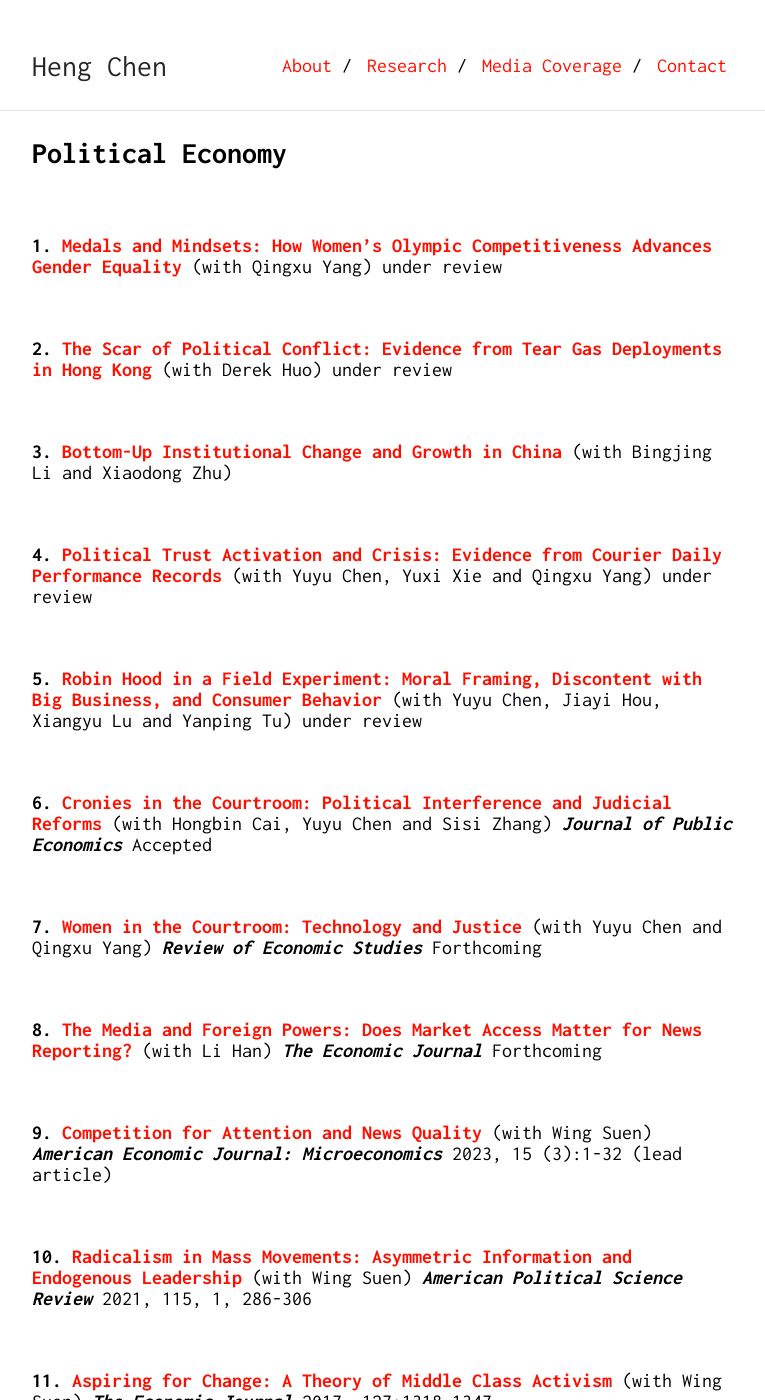
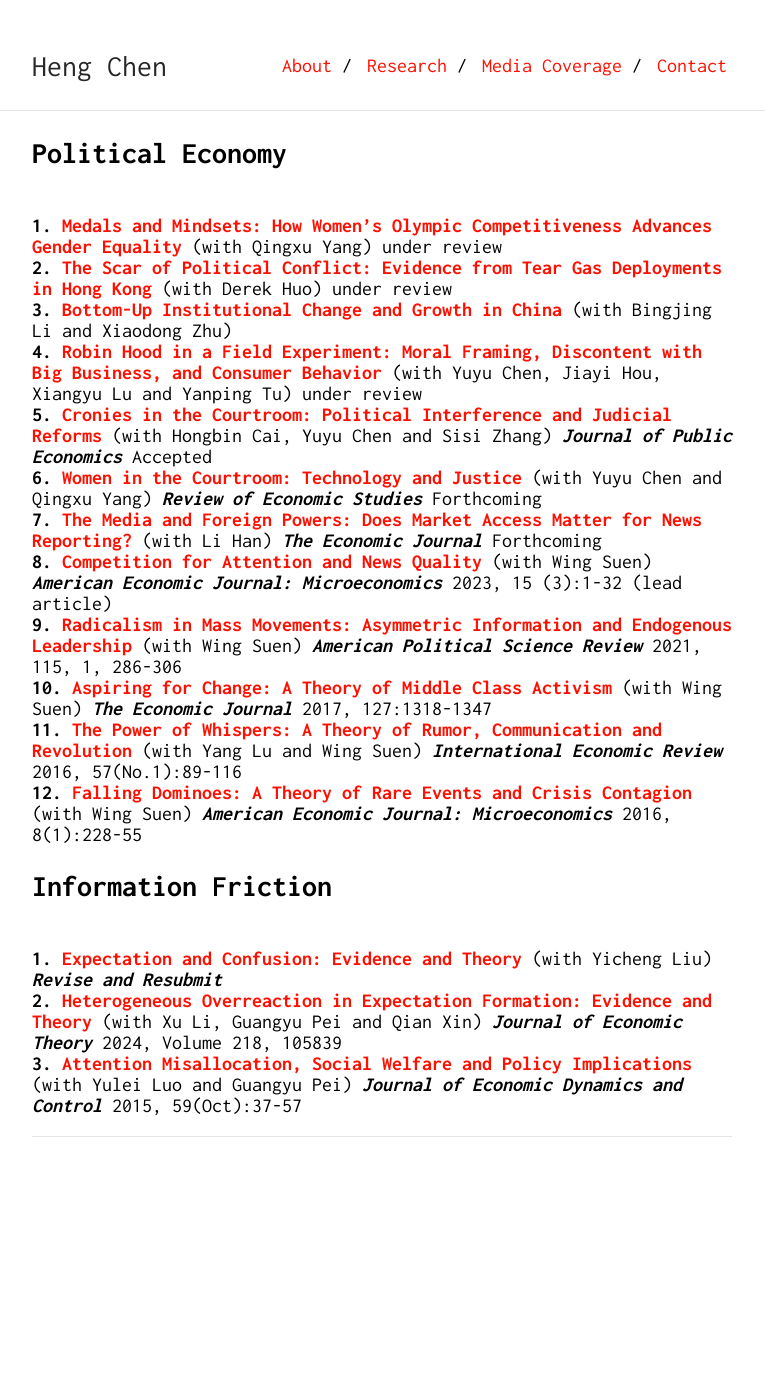
Before and after one commit to Shuyan0210611X/henrychen.github.io, a Jekyll site: the page built from research.md, in a window 1280 px wide and 1400 px high. Shown: the whole window, without its empty margins (258-1023 px from the left). Built offline with Jekyll 4.4.1, drawn with Linux system fonts in a browser that asks for light colours; our own code applies the rules of GitHub Pages for plain Markdown files.

Commit message:
Update research.md

```diff
--- a/research.md
+++ b/research.md
@@ -2,77 +2,36 @@
 layout: default
 permalink: /research/
 ---
-
 ## Political Economy
-
 <br>
-
-**1.** [**Medals and Mindsets: How Women’s Olympic
-Competitiveness Advances Gender Equality**](/files/Olyimpic.pdf) (with Qingxu Yang) under review
-
+**1.** [**Medals and Mindsets: How Women's Olympic Competitiveness Advances Gender Equality**](/files/Olyimpic.pdf) (with Qingxu Yang) under review
 <br>
-
-**2.** [**The Scar of Political Conflict: Evidence from Tear Gas
-Deployments in Hong Kong**](/files/housing-2025-submission.pdf) (with Derek Huo) under review
-
+**2.** [**The Scar of Political Conflict: Evidence from Tear Gas Deployments in Hong Kong**](/files/housing-2025-submission.pdf) (with Derek Huo) under review
 <br>
-
 **3.** [**Bottom-Up Institutional Change and Growth in China**](/files/CLZ_Feb-2025.pdf) (with Bingjing Li and Xiaodong Zhu)
-
 <br>
-
-**4.** [**Political Trust Activation and Crisis: Evidence from
-Courier Daily Performance Records**](/files/JD-2025-Oct-18.pdf) (with Yuyu Chen, Yuxi Xie and Qingxu Yang) under review
-
+**4.** [**Robin Hood in a Field Experiment: Moral Framing, Discontent with Big Business, and Consumer Behavior**](/files/Robinhood.pdf) (with Yuyu Chen, Jiayi Hou, Xiangyu Lu and Yanping Tu) under review
 <br>
-
-**5.** [**Robin Hood in a Field Experiment: Moral Framing, Discontent with Big Business, and Consumer Behavior**](/files/Robinhood.pdf) (with Yuyu Chen, Jiayi Hou, Xiangyu Lu and Yanping Tu) under review
-
+**5.** [**Cronies in the Courtroom: Political Interference and Judicial Reforms**](/files/cronies.pdf) (with Hongbin Cai, Yuyu Chen and Sisi Zhang) ***Journal of Public Economics*** Accepted
 <br>
-
-**6.** [**Cronies in the Courtroom: Political Interference and Judicial Reforms**](/files/cronies.pdf) (with Hongbin Cai, Yuyu Chen and Sisi Zhang) ***Journal of Public Economics*** Accepted
-
+**6.** [**Women in the Courtroom: Technology and Justice**](/files/resubmission-20241126.pdf) (with Yuyu Chen and Qingxu Yang) ***Review of Economic Studies*** Forthcoming
 <br>
-
-**7.** [**Women in the Courtroom: Technology and Justice**](/files/resubmission-20241126.pdf) (with Yuyu Chen and Qingxu Yang) ***Review of Economic Studies*** Forthcoming
-
+**7.** [**The Media and Foreign Powers: Does Market Access Matter for News Reporting?**](/files/news-website-crackdown.pdf) (with Li Han) ***The Economic Journal*** Forthcoming
 <br>
-
-**8.** [**The Media and Foreign Powers: Does Market Access Matter for News Reporting?**](/files/news-website-crackdown.pdf) (with Li Han) ***The Economic Journal***  Forthcoming
-
+**8.** [**Competition for Attention and News Quality**](/files/Competition.pdf) (with Wing Suen) ***American Economic Journal: Microeconomics*** 2023, 15 (3):1-32 (lead article)
 <br>
-
-**9.** [**Competition for Attention and News Quality**](/files/Competition.pdf) (with Wing Suen) ***American Economic Journal: Microeconomics*** 2023, 15 (3):1-32 (lead article)
-
+**9.** [**Radicalism in Mass Movements: Asymmetric Information and Endogenous Leadership**](/files/Radicalism.pdf) (with Wing Suen) ***American Political Science Review*** 2021, 115, 1, 286-306
 <br>
-
-**10.** [**Radicalism in Mass Movements: Asymmetric Information and Endogenous Leadership**](/files/Radicalism.pdf) (with Wing Suen) ***American Political Science Review*** 2021, 115, 1, 286-306
-
+**10.** [**Aspiring for Change: A Theory of Middle Class Activism**](/files/Aspiring.pdf) (with Wing Suen) ***The Economic Journal*** 2017, 127:1318-1347
 <br>
-
-**11.** [**Aspiring for Change: A Theory of Middle Class Activism**](/files/Aspiring.pdf) (with Wing Suen)  ***The Economic Journal*** 2017, 127:1318-1347
-
+**11.** [**The Power of Whispers: A Theory of Rumor, Communication and Revolution**](/files/Thepower.pdf) (with Yang Lu and Wing Suen) ***International Economic Review*** 2016, 57(No.1):89-116
 <br>
-
-**12.** [**The Power of Whispers: A Theory of Rumor, Communication and Revolution**](/files/Thepower.pdf) (with Yang Lu and Wing Suen) ***International Economic Review*** 2016, 57(No.1):89-116
-
+**12.** [**Falling Dominoes: A Theory of Rare Events and Crisis Contagion**](/files/Falling.pdf) (with Wing Suen) ***American Economic Journal: Microeconomics*** 2016, 8(1):228-55
 <br>
-
-**13.** [**Falling Dominoes: A Theory of Rare Events and Crisis Contagion**](/files/Falling.pdf) (with Wing Suen)  ***American Economic Journal: Microeconomics*** 2016, 8(1):228-55
-
-<br>
-
 ## Information Friction
 <br>
-
 **1.** [**Expectation and Confusion: Evidence and Theory**](/files/trend20260102.pdf) (with Yicheng Liu) ***Revise and Resubmit***
-
 <br>
-
 **2.** [**Heterogeneous Overreaction in Expectation Formation: Evidence and Theory**](/files/Heterogeneous.pdf) (with Xu Li, Guangyu Pei and Qian Xin) ***Journal of Economic Theory*** 2024, Volume 218, 105839
-
 <br>
-
-**3.** [**Attention Misallocation, Social Welfare and Policy Implications**](/files/Attention.pdf) (with Yulei Luo and Guangyu Pei)  ***Journal of Economic Dynamics and Control*** 2015, 59(Oct):37-57
-
-<br>
+**3.** [**Attention Misallocation, Social Welfare and Policy Implications**](/files/Attention.pdf) (with Yulei Luo and Guangyu Pei) ***Journal of Economic Dynamics and Control*** 2015, 59(Oct):37-57
```
